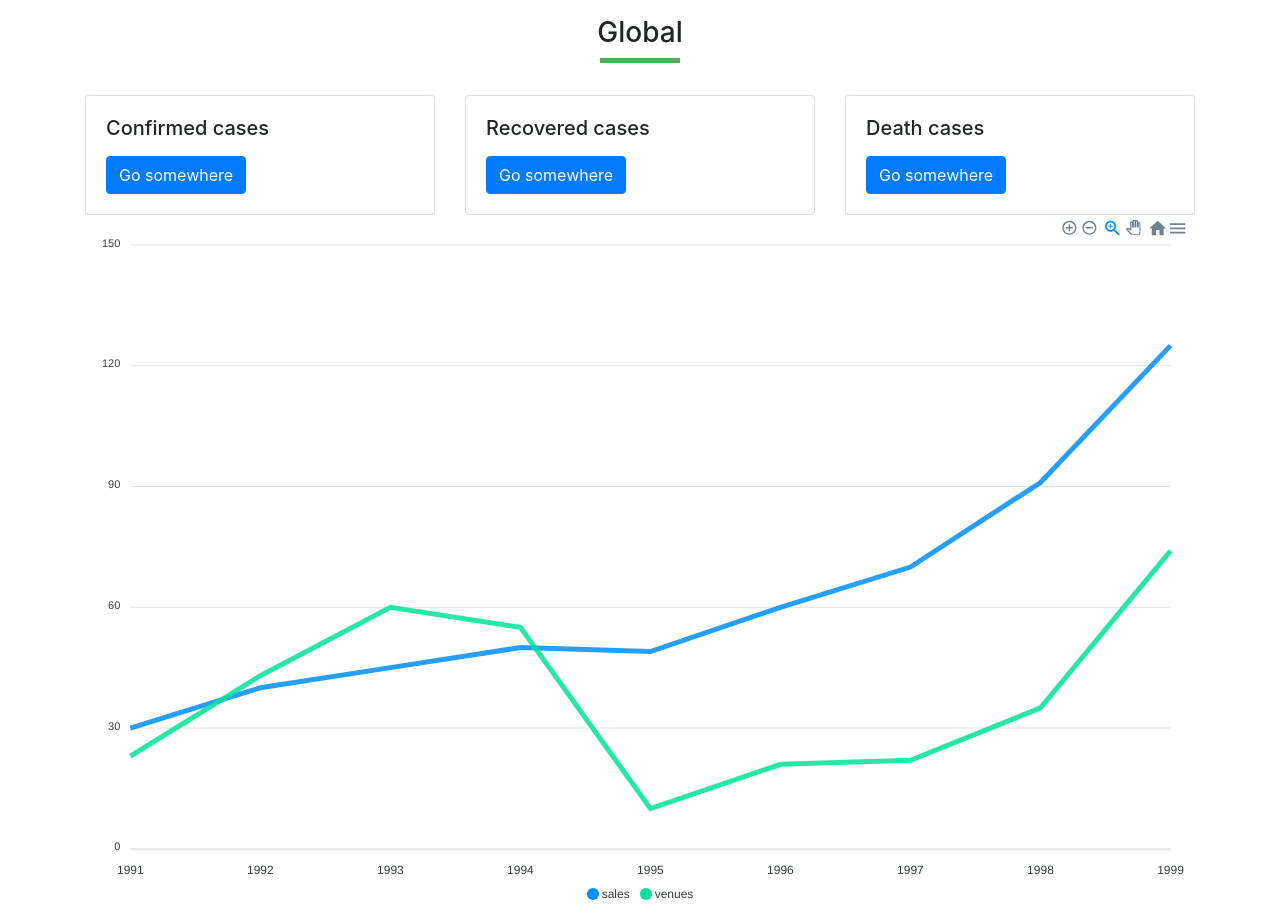
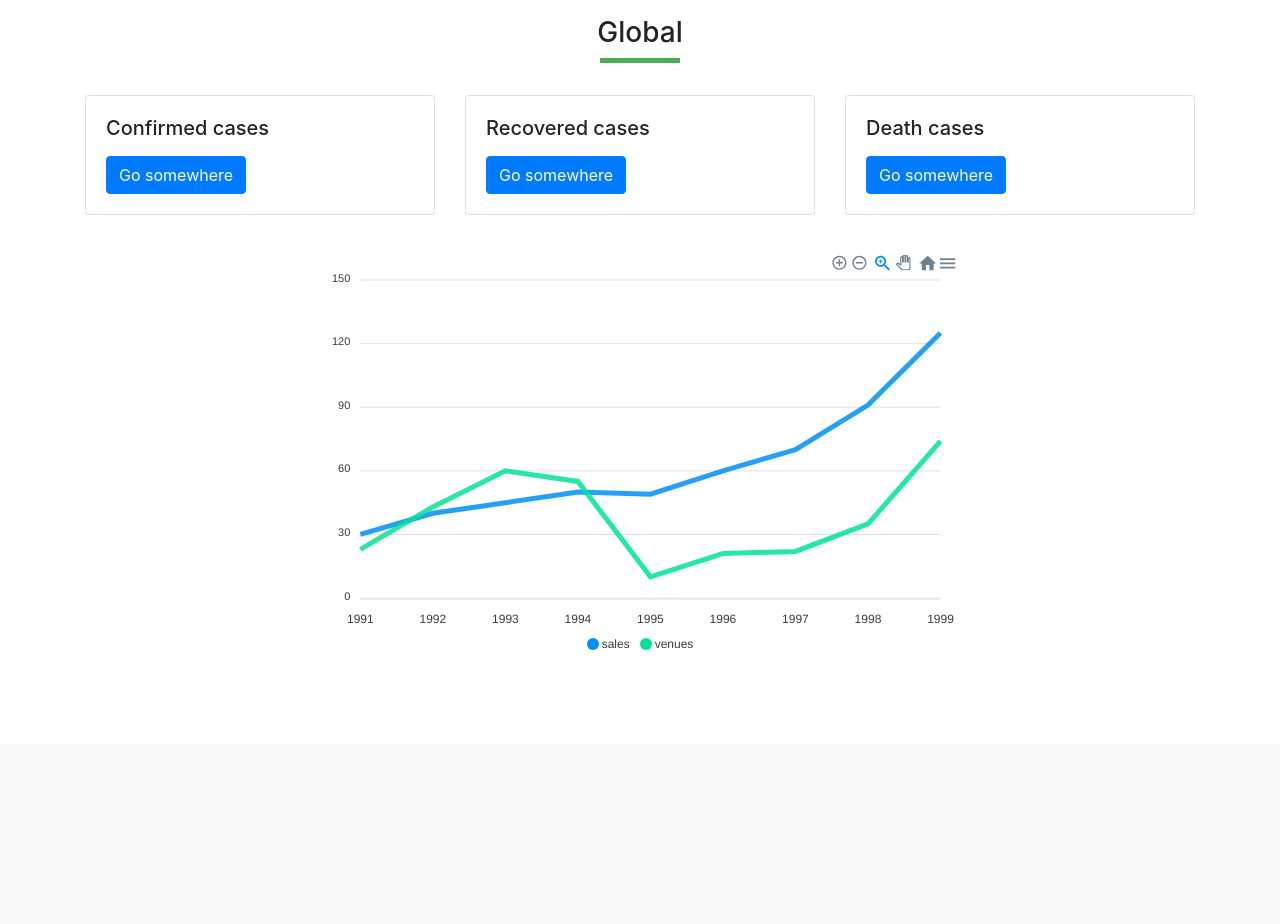
Before and after one commit to buhtla85/flask-project2, a Flask app: template templates/show_data.html in a window 1280 px wide. Shown: the part 56-980 px from the top of the page. After the commit the page ends 706 px from the top, so only its background shows below. Run offline with Flask 2, Linux system fonts and the light colour scheme; the template is opened without the code that fills it, so the values that code supplies are empty; some libraries are stand-ins or nearby versions.

Commit message:
added style for chart element

```diff
--- a/static/main.css
+++ b/static/main.css
@@ -11,3 +11,8 @@
     background: #4CAF50;
     margin-bottom: 2em;
 }
+
+#chart {
+    max-width: 650px;
+    margin: 35px auto;
+  }
```
